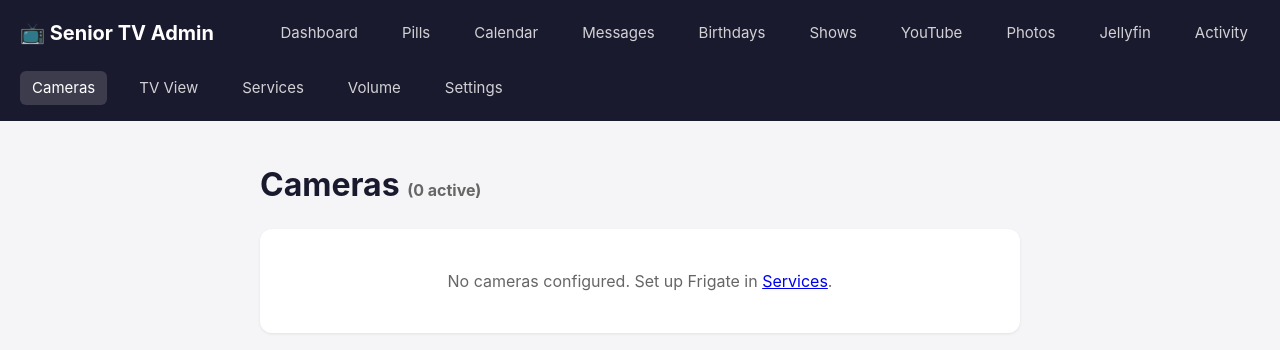
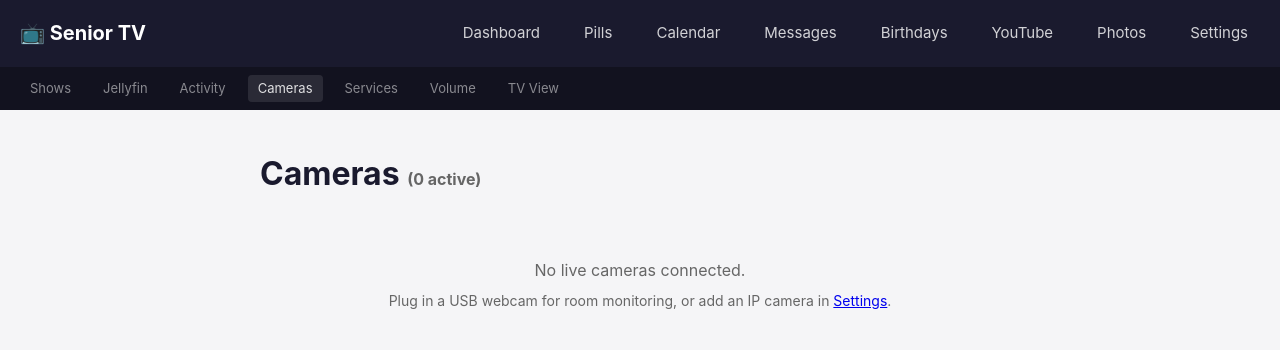
Before and after one commit to sandbreak80/senior-tv, a Flask app: page /admin/cameras in a window 1280 px wide. Shown: the top 350 px of the page. Run offline with Flask 3, Linux system fonts and the light colour scheme; data that the repository does not hold is empty; some libraries are stand-ins or nearby versions.

Commit message:
Admin panel polish: two-tier nav, activity log overhaul, remove Frigate references
Nav bar:
- Split 15 items into primary (8 care items) and secondary (7 technical) tiers
- Secondary row: smaller text, muted color, darker background

Activity log:
- Replaced raw table with card-based activity-item pattern
- Added type icons and color-coded badges
- Clean meta line with time, type, duration

Cameras page:
- Removed Frigate references, updated empty state for USB/IP cameras
- Replaced inline styles with CSS variables and badge classes

Settings page:
- Renamed "Frigate" section to "Front Door Camera"
- Single field: IP camera snapshot URL (replaces user/pass/URL/cameras)

Other:
- Removed hardcoded "Don & Colleen" from tv_view and messages templates
- Better empty state on messages page with CTA button

Co-Authored-By: Claude Opus 4.6 (1M context) <noreply@anthropic.com>

```diff
--- a/static/css/admin.css
+++ b/static/css/admin.css
@@ -54,6 +54,28 @@ body {
 .admin-nav a:hover, .admin-nav a.active {
     background: rgba(255,255,255,0.15);
     color: white;
+}
+
+/* Secondary nav — technical/monitoring pages */
+.admin-nav-secondary {
+    background: #12121f;
+    padding: 8px 20px;
+    display: flex;
+    align-items: center;
+    gap: 12px;
+    flex-wrap: wrap;
+}
+.admin-nav-secondary a {
+    color: rgba(255,255,255,0.5);
+    text-decoration: none;
+    font-size: 13px;
+    padding: 4px 10px;
+    border-radius: 4px;
+    transition: background 0.2s, color 0.2s;
+}
+.admin-nav-secondary a:hover, .admin-nav-secondary a.active {
+    background: rgba(255,255,255,0.1);
+    color: rgba(255,255,255,0.85);
 }
 
 /* Container */
--- a/templates/admin/base.html
+++ b/templates/admin/base.html
@@ -8,22 +8,24 @@
 </head>
 <body>
     <nav class="admin-nav">
-        <span class="logo">📺 Senior TV Admin</span>
+        <span class="logo">📺 Senior TV</span>
         <a href="/admin" {% if request.path == '/admin' %}class="active"{% endif %}>Dashboard</a>
         <a href="/admin/pills" {% if '/pills' in request.path %}class="active"{% endif %}>Pills</a>
         <a href="/admin/calendar" {% if '/calendar' in request.path %}class="active"{% endif %}>Calendar</a>
         <a href="/admin/messages" {% if '/messages' in request.path %}class="active"{% endif %}>Messages</a>
         <a href="/admin/birthdays" {% if '/birthdays' in request.path %}class="active"{% endif %}>Birthdays</a>
-        <a href="/admin/shows" {% if '/shows' in request.path %}class="active"{% endif %}>Shows</a>
         <a href="/admin/youtube" {% if '/youtube' in request.path %}class="active"{% endif %}>YouTube</a>
         <a href="/admin/photos" {% if '/photos' in request.path %}class="active"{% endif %}>Photos</a>
+        <a href="/admin/settings" {% if '/settings' in request.path %}class="active"{% endif %}>Settings</a>
+    </nav>
+    <nav class="admin-nav-secondary">
+        <a href="/admin/shows" {% if '/shows' in request.path %}class="active"{% endif %}>Shows</a>
         <a href="/admin/plex-setup" {% if '/plex' in request.path %}class="active"{% endif %}>Jellyfin</a>
         <a href="/admin/activity" {% if '/activity' in request.path %}class="active"{% endif %}>Activity</a>
         <a href="/admin/cameras" {% if '/cameras' in request.path %}class="active"{% endif %}>Cameras</a>
-        <a href="/admin/tv-view" {% if '/tv-view' in request.path %}class="active"{% endif %}>TV View</a>
         <a href="/admin/services" {% if '/services' in request.path %}class="active"{% endif %}>Services</a>
         <a href="/admin/volume" {% if '/volume' in request.path %}class="active"{% endif %}>Volume</a>
-        <a href="/admin/settings" {% if '/settings' in request.path %}class="active"{% endif %}>Settings</a>
+        <a href="/admin/tv-view" {% if '/tv-view' in request.path %}class="active"{% endif %}>TV View</a>
     </nav>
 
     <div class="container">
--- a/templates/admin/cameras.html
+++ b/templates/admin/cameras.html
@@ -1,12 +1,12 @@
 {% extends "admin/base.html" %}
 {% block title %}Cameras{% endblock %}
 {% block content %}
-<h1 style="margin: 20px 0;">Cameras <span style="font-size: 16px; color: #666;">({{ cameras | length }} active)</span></h1>
+<h1 style="margin: 20px 0;">Cameras <span style="font-size: 16px; color: var(--text-muted);">({{ cameras | length }} active)</span></h1>
 
 <div style="display: grid; grid-template-columns: repeat(auto-fill, minmax(350px, 1fr)); gap: 16px;">
     {% for cam in cameras %}
     <div class="card" style="padding: 0; overflow: hidden;">
-        <div style="position: relative; background: #1a1a2e;">
+        <div style="background: var(--text);">
             <img src="/admin/cameras/snapshot/{{ cam.name }}" alt="{{ cam.name }}"
                  style="width: 100%; display: block; aspect-ratio: 16/9; object-fit: cover;"
                  id="cam-{{ cam.name }}"
@@ -14,25 +14,23 @@
         </div>
         <div style="padding: 10px 14px; display: flex; justify-content: space-between; align-items: center;">
             <div>
-                <div style="font-weight: 700; font-size: 16px;">{{ cam.name | replace('_', ' ') | title }}</div>
-                <div style="font-size: 13px; color: #666;">
+                <div style="font-weight: 700;">{{ cam.name | replace('_', ' ') | title }}</div>
+                <div style="font-size: 13px; color: var(--text-muted);">
                     {{ cam.width }}x{{ cam.height }} @ {{ cam.fps }}fps
-                    {% if cam.detection_fps > 0 %}
-                    &nbsp; | &nbsp; Det: {{ cam.detection_fps }}fps
-                    {% endif %}
                 </div>
             </div>
-            <div style="font-size: 12px; color: {{ '#4caf50' if cam.camera_fps > 0 else '#f44336' }};">
+            <span class="badge {{ 'badge-active' if cam.camera_fps > 0 else 'badge-inactive' }}">
                 {{ 'Live' if cam.camera_fps > 0 else 'Offline' }}
-            </div>
+            </span>
         </div>
     </div>
     {% endfor %}
 </div>
 
 {% if not cameras %}
-<div class="card" style="text-align: center; padding: 40px; color: #666;">
-    No cameras configured. Set up Frigate in <a href="/admin/services">Services</a>.
+<div class="empty">
+    <p>No live cameras connected.</p>
+    <p style="font-size: 14px; margin-top: 8px;">Plug in a USB webcam for room monitoring, or add an IP camera in <a href="/admin/settings">Settings</a>.</p>
 </div>
 {% endif %}
 
@@ -40,8 +38,8 @@
 {% if saved_snaps %}
 {% set ns = namespace(current_cam='') %}
 <div style="margin-top: 24px;">
-    <h2 style="margin: 0 0 4px;">Check on Loved Ones <span style="font-size: 14px; color: #666;">(saved every 15 min)</span></h2>
-    <p style="color: #666; font-size: 14px; margin-bottom: 16px;">Recent snapshots from around the house — see how Don & Colleen are doing.</p>
+    <h2>Check on Loved Ones <span style="font-size: 14px; color: var(--text-muted);">(saved every 15 min)</span></h2>
+    <p style="color: var(--text-muted); font-size: 14px; margin-bottom: 16px;">Recent snapshots from around the house.</p>
     {% for snap in saved_snaps %}
     {% if snap.camera != ns.current_cam %}
         {% if ns.current_cam %}
@@ -49,17 +47,15 @@
         {% endif %}
         {% set ns.current_cam = snap.camera %}
         <div class="card" style="margin-bottom: 12px;">
-        <h3 style="margin: 0 0 10px; font-size: 16px;">{{ snap.camera | replace('_', ' ') | title }}</h3>
+        <h3 style="margin: 0 0 10px;">{{ snap.camera | replace('_', ' ') | title }}</h3>
         <div style="display: grid; grid-template-columns: repeat(auto-fill, minmax(220px, 1fr)); gap: 10px;">
     {% endif %}
-        <div style="background: #f5f5f5; border-radius: 8px; overflow: hidden;">
+        <div style="background: var(--bg); border-radius: 8px; overflow: hidden;">
             <a href="/static/camera_snaps/{{ snap.file }}" target="_blank">
                 <img src="/static/camera_snaps/{{ snap.file }}" alt="{{ snap.camera }}"
                      style="width: 100%; aspect-ratio: 4/3; object-fit: cover; display: block;" loading="lazy">
             </a>
-            <div style="padding: 6px 10px;">
-                <div style="font-size: 12px; color: #666;">{{ snap.time }}</div>
-            </div>
+            <div style="padding: 6px 10px; font-size: 12px; color: var(--text-muted);">{{ snap.time }}</div>
         </div>
     {% endfor %}
     {% if ns.current_cam %}
@@ -69,7 +65,6 @@
 {% endif %}
 
 <script>
-// Auto-refresh live snapshots every 10 seconds
 setInterval(function() {
     document.querySelectorAll('img[id^="cam-"]').forEach(function(img) {
         img.src = img.src.split('?')[0] + '?t=' + Date.now();
--- a/templates/admin/tv_view.html
+++ b/templates/admin/tv_view.html
@@ -6,7 +6,7 @@
 <!-- Live Desktop Screenshot -->
 <div class="card">
     <h2>What's On Screen Right Now</h2>
-    <p style="color: #666; margin-bottom: 12px;">This is an actual screenshot of the TV — exactly what Don & Colleen see.</p>
+    <p style="color: #666; margin-bottom: 12px;">This is an actual screenshot of the TV — exactly what's on screen right now.</p>
     <div id="live-screenshot" style="background: #000; border-radius: 12px; overflow: hidden; text-align: center; min-height: 200px; display: flex; align-items: center; justify-content: center;">
         {% if screenshots %}
         <img id="live-img" src="/static/screenshots/{{ screenshots[0].file }}" alt="Latest TV screenshot"
```
Also changed, not shown: templates/admin/activity.html (+35 -33 lines), templates/admin/messages.html (+6 -2 lines), templates/admin/settings.html (+4 -16 lines).
